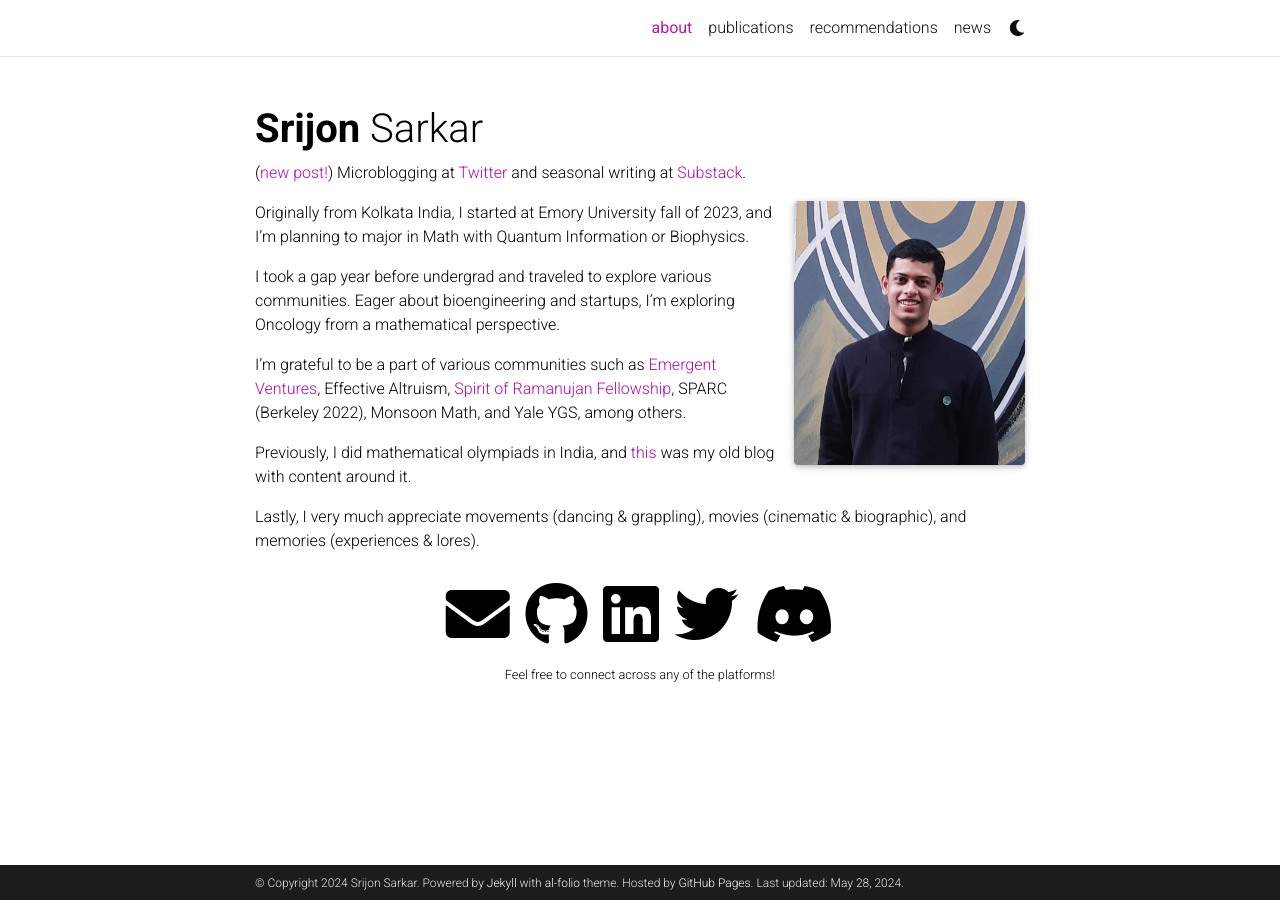
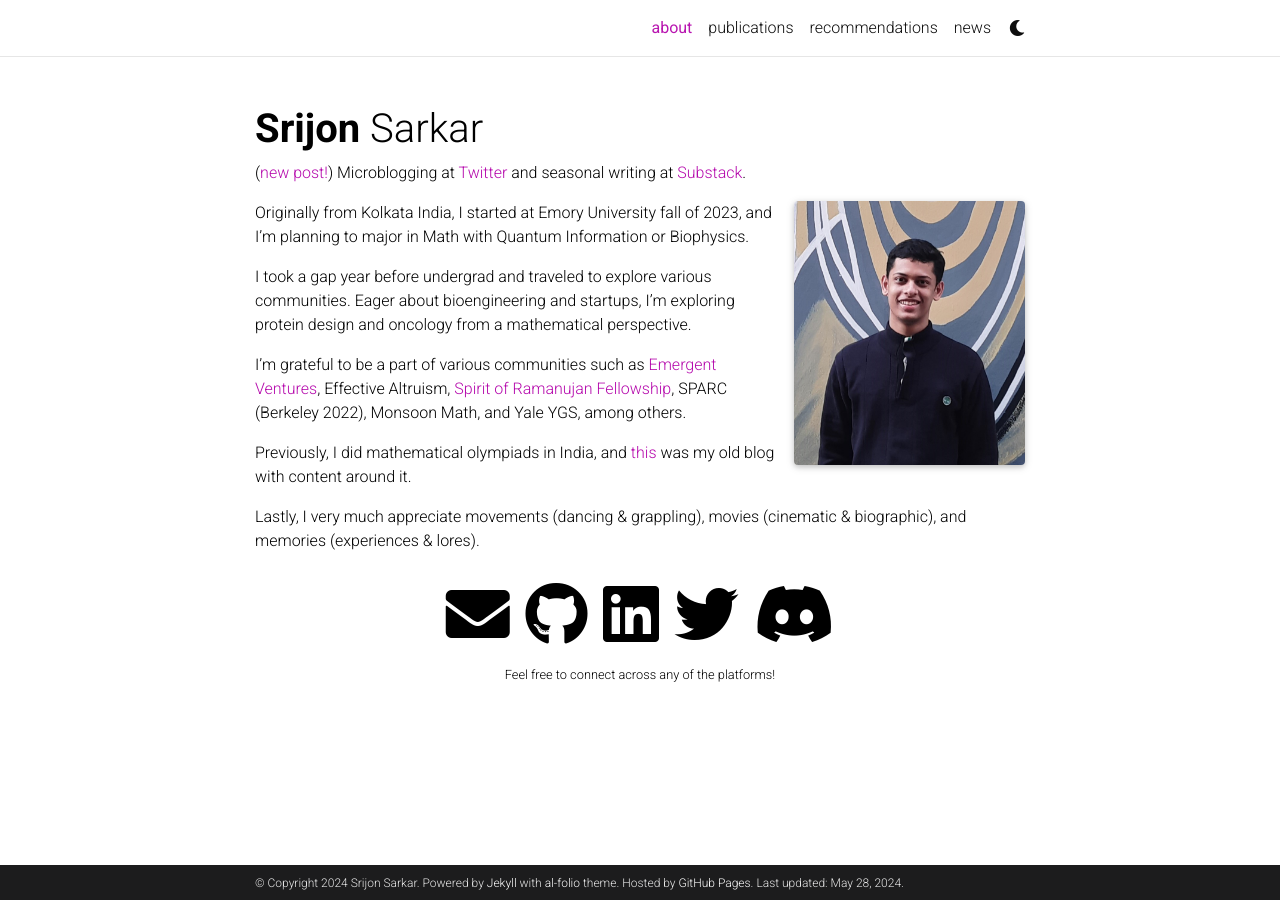
Before and after one commit to sarkarsrijon/sarkarsrijon.github.io, a Jekyll site: the page built from _pages/about.md, in a window 1280 px wide. Built offline with Jekyll 4.4.1, drawn with Linux system fonts in a browser that asks for light colours; full-size pictures stand in for the smaller copies a plugin makes; comment, search, counter and statistics services are not loaded; a style sheet for code colours, icons or effects is not loaded.

Commit message:
Update about.md

```diff
--- a/_pages/about.md
+++ b/_pages/about.md
@@ -18,7 +18,7 @@ social: true  # includes social icons at the bottom of the page
 
 Originally from Kolkata India, I started at Emory University fall of 2023, and I'm planning to major in Math with Quantum Information or Biophysics.
 
-I took a gap year before undergrad and traveled to explore various communities. Eager about bioengineering and startups, I'm exploring Oncology from a mathematical perspective.
+I took a gap year before undergrad and traveled to explore various communities. Eager about bioengineering and startups, I'm exploring protein design and oncology from a mathematical perspective.
 
 I'm grateful to be a part of various communities such as [Emergent Ventures](https://marginalrevolution.com/marginalrevolution/2023/08/emergent-ventures-india-cohort-five.html), Effective Altruism, [Spirit of Ramanujan Fellowship](https://www.templetonworldcharity.org/blog/finding-todays-ramanujans-spirit-ramanujan-stem-talent-initiative), SPARC (Berkeley 2022), Monsoon Math, and Yale YGS, among others.
 
```
